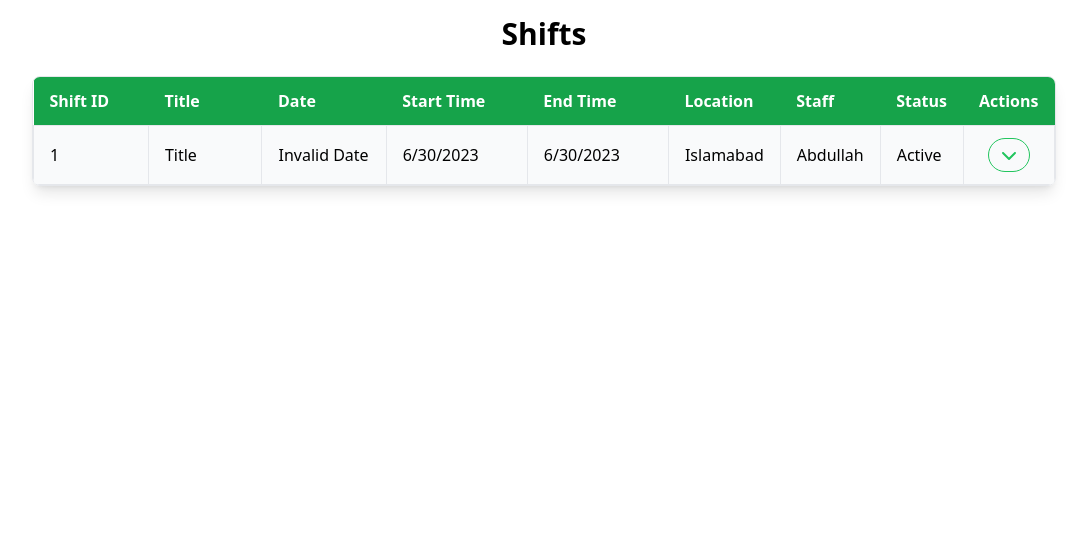
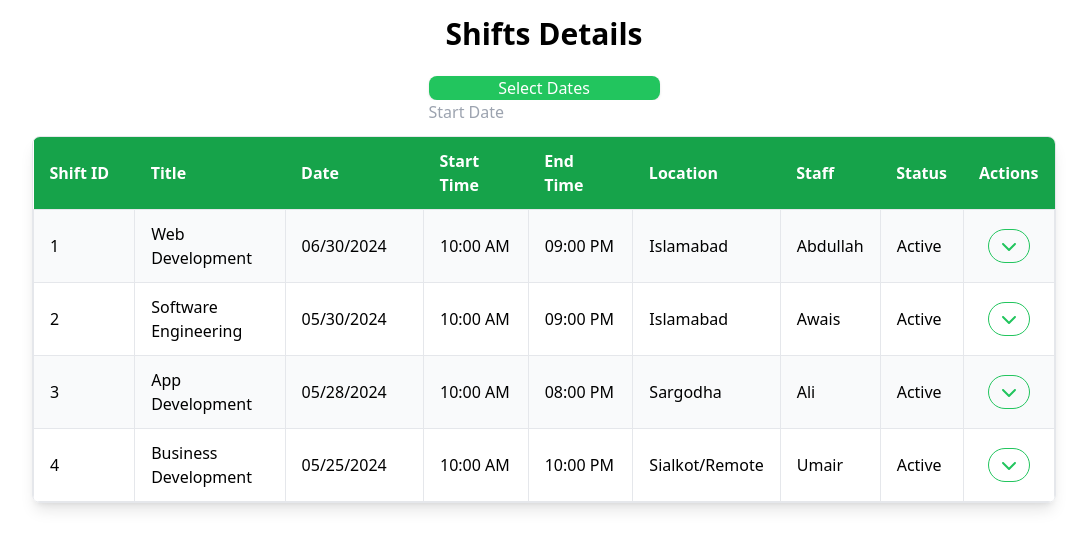
Before and after one commit to abdullahaslam2223/react-table, a React (Vite) app: page /shift in a window 1280 px wide. Shown: the top 548 px of the page, without its empty margins (96-1183 px from the left). Built offline with nearby package versions, Linux system fonts and the light colour scheme.

Commit message:
shift component

```diff
--- a/package.json
+++ b/package.json
@@ -12,7 +12,9 @@
   "dependencies": {
     "@fortawesome/free-solid-svg-icons": "^6.5.2",
     "@fortawesome/react-fontawesome": "^0.2.2",
+    "moment": "^2.30.1",
     "react": "^18.3.1",
+    "react-datepicker": "^7.2.0",
     "react-dom": "^18.3.1",
     "react-router-dom": "^6.24.0"
   },
--- /dev/null
+++ b/src/Components/Shift/DateFilter.tsx
@@ -0,0 +1,32 @@
+import React from "react";
+import DatePicker from "react-datepicker";
+import "react-datepicker/dist/react-datepicker.css";
+import { DateFilterProps } from "./types";
+
+const DateFilter: React.FC<DateFilterProps> = ({
+  filters,
+  setFilters,
+}): JSX.Element => {
+  const hanldeDateChange = (dates: [Date | null, Date | null]): void => {
+    const [startDate, endDate] = dates;
+    setFilters({ ...filters, startDate: startDate, endDate: endDate });
+  };
+
+  return (
+    <div>
+      <h1 className="bg-green-500 text-white rounded-lg shadow text-center">
+        Select Dates
+      </h1>
+      <DatePicker
+        selected={filters.startDate}
+        startDate={filters.startDate}
+        endDate={filters.endDate}
+        selectsRange
+        onChange={hanldeDateChange}
+        placeholderText="Start Date"
+      />
+    </div>
+  );
+};
+
+export default DateFilter;
--- a/src/Components/Shift/Shift.tsx
+++ b/src/Components/Shift/Shift.tsx
@@ -1,24 +1,52 @@
 import React from "react";
 import ShiftItem from "./ShiftItem";
+import { shifts as shiftsData } from "./data";
 import { ShiftItem as ShiftItemType } from "./types";
+import { FiltersType } from "./types";
+import DateFilter from "./DateFilter";
 
 const Shift: React.FC = (): JSX.Element => {
-  const shifts: ShiftItemType[] = [
-    {
-      id: 1,
-      title: "Title",
-      date: new Date("30-06-2024"),
-      startTime: new Date("2023-06-30T10:00:00"),
-      endTime: new Date("2023-06-30T10:00:00"),
-      location: "Islamabad",
-      staff: "Abdullah",
-      status: true,
-    },
-  ];
+  const [shifts, setShifts] = React.useState<ShiftItemType[] | undefined>(
+    undefined
+  );
+
+  // const [locations, setLocations] = React.useState<Array<string> | undefined>(
+  //   undefined
+  // );
+
+  const [filters, setFilters] = React.useState<FiltersType>({
+    startDate: undefined,
+    endDate: undefined,
+    location: undefined,
+  });
+
+  React.useEffect((): void => {
+    setShifts(shiftsData);
+    // let loc = shiftsData?.map((shift: ShiftItemType) => shift.location);
+    // loc = [...new Set(loc)];
+    // console.log("27", loc);
+    // setLocations(loc);
+  }, []);
+
+  React.useEffect((): void => {
+    if (filters.startDate && filters.endDate) {
+      const filteredShifts: ShiftItemType[] | undefined = shifts?.filter(
+        (shift: ShiftItemType) => {
+          return (
+            shift.date >= filters.startDate && shift.date <= filters.endDate
+          );
+        }
+      );
+      setShifts(filteredShifts);
+    }
+  }, [filters]);
 
   return (
     <div className="flex flex-col items-center p-4">
-      <h1 className="text-3xl font-bold mb-6 text-center">Shifts</h1>
+      <h1 className="text-3xl font-bold mb-6 text-center">Shifts Details</h1>
+      <div className="mb-3">
+        <DateFilter filters={filters} setFilters={setFilters} />
+      </div>
       <div className="w-full max-w-5xl">
         <div className="overflow-x-auto shadow-lg rounded-lg border border-gray-200">
           <table className="min-w-full bg-white">
@@ -54,8 +82,8 @@ const Shift: React.FC = (): JSX.Element => {
               </tr>
             </thead>
             <tbody>
-              {shifts.map((shift) => (
-                <ShiftItem shift={shift} />
+              {shifts?.map((shift) => (
+                <ShiftItem key={shift.id} shift={shift} />
               ))}
             </tbody>
           </table>
--- a/src/Components/Shift/ShiftItem.tsx
+++ b/src/Components/Shift/ShiftItem.tsx
@@ -1,14 +1,15 @@
-import React from "react";
+import React, { MouseEventHandler } from "react";
 import { ShiftItem as ShiftItemType } from "./types";
 import { ShiftItemProps } from "./types";
 import { FontAwesomeIcon } from "@fortawesome/react-fontawesome";
 import { faChevronDown } from "@fortawesome/free-solid-svg-icons";
+import moment from "moment";
 
 const ShiftItem: React.FC<ShiftItemProps> = (props): JSX.Element => {
   const shift: ShiftItemType = props.shift;
   const [isDropDownOpen, setIsDropDownOpen] = React.useState<boolean>(false);
 
-  const toggleDropDown: Function = (): void => {
+  const toggleDropDown: MouseEventHandler<HTMLButtonElement> = (): void => {
     setIsDropDownOpen((prevState): boolean => !prevState);
   };
 
@@ -17,12 +18,14 @@ const ShiftItem: React.FC<ShiftItemProps> = (props): JSX.Element => {
       <tr className="bg-white odd:bg-gray-50 hover:bg-gray-100 transition duration-300 rounded-lg">
         <td className="border px-4 py-3">{shift.id}</td>
         <td className="border px-4 py-3">{shift.title}</td>
-        <td className="border px-4 py-3">{shift.date.toLocaleDateString()}</td>
         <td className="border px-4 py-3">
-          {shift.startTime.toLocaleDateString()}
+          {moment(shift.date).format("MM/DD/yyyy")}
         </td>
         <td className="border px-4 py-3">
-          {shift.endTime.toLocaleDateString()}
+          {moment(shift.startTime).format("hh:mm A")}
+        </td>
+        <td className="border px-4 py-3">
+          {moment(shift.endTime).format("hh:mm A")}
         </td>
         <td className="border px-4 py-3">{shift.location}</td>
         <td className="border px-4 py-3">{shift.staff}</td>
--- /dev/null
+++ b/src/Components/Shift/data.ts
@@ -0,0 +1,44 @@
+import { ShiftItem as ShiftItemType } from "./types";
+
+export const shifts: ShiftItemType[] = [
+  {
+    id: 1,
+    title: "Web Development",
+    date: new Date("2024-06-30T10:00:00"),
+    startTime: new Date("2024-06-30T10:00:00"),
+    endTime: new Date("2024-06-30T21:00:00"),
+    location: "Islamabad",
+    staff: "Abdullah",
+    status: true,
+  },
+  {
+    id: 2,
+    title: "Software Engineering",
+    date: new Date("2024-05-30T10:00:00"),
+    startTime: new Date("2024-05-30T10:00:00"),
+    endTime: new Date("2024-05-30T21:00:00"),
+    location: "Islamabad",
+    staff: "Awais",
+    status: true,
+  },
+  {
+    id: 3,
+    title: "App Development",
+    date: new Date("2024-05-28T10:00:00"),
+    startTime: new Date("2024-05-28T10:00:00"),
+    endTime: new Date("2024-05-28T20:00:00"),
+    location: "Sargodha",
+    staff: "Ali",
+    status: true,
+  },
+  {
+    id: 4,
+    title: "Business Development",
+    date: new Date("2024-05-25T10:00:00"),
+    startTime: new Date("2024-05-25T10:00:00"),
+    endTime: new Date("2024-05-25T22:00:00"),
+    location: "Sialkot/Remote",
+    staff: "Umair",
+    status: true,
+  },
+];
```
Also changed, not shown: src/Components/Shift/types.ts (+11 -0 lines), 1 other file (tests, documents, lock files or other folders).
